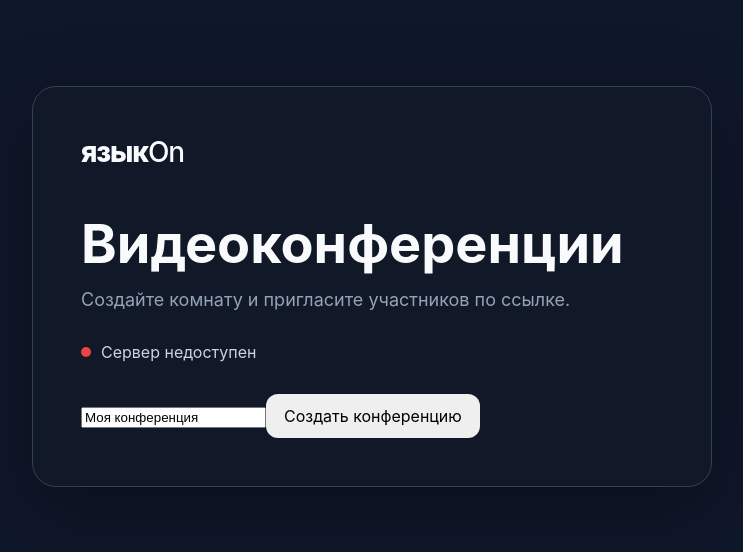
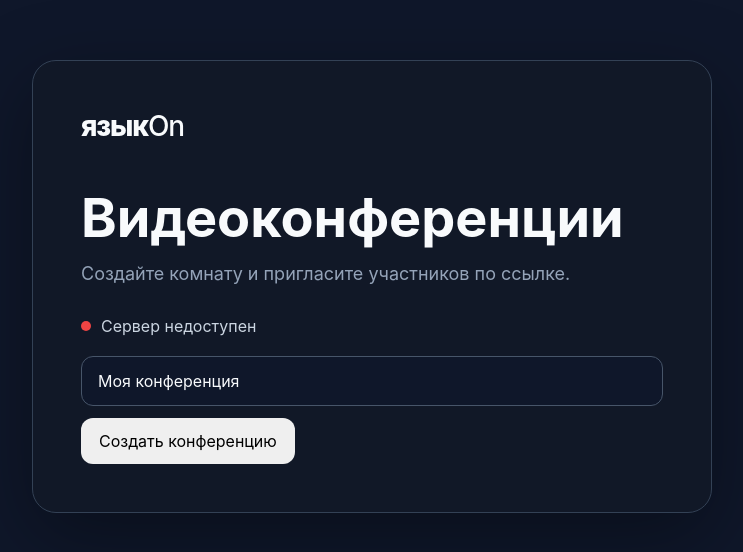
Before and after one commit to Aleksey-Kudrin/yazykOn, a React (Vite) app in the folder web/: page / in a window 1280 px wide. Shown: the part 114-666 px from the top of the page, without its empty margins (268-1011 px from the left). Built offline with nearby package versions, Linux system fonts and the light colour scheme; no server answers.

Commit message:
Style room creation UI

```diff
--- a/web/src/styles.css
+++ b/web/src/styles.css
@@ -44,7 +44,7 @@ p { color: #94a3b8; font-size: 18px; }
   display: flex;
   align-items: center;
   gap: 10px;
-  margin: 32px 0;
+  margin: 32px 0 20px;
   color: #cbd5e1;
 }
 
@@ -57,10 +57,35 @@ p { color: #94a3b8; font-size: 18px; }
 
 .dot.online { background: #22c55e; }
 
+input {
+  width: 100%;
+  margin-bottom: 12px;
+  padding: 14px 16px;
+  border: 1px solid #475569;
+  border-radius: 12px;
+  background: #0f172a;
+  color: #f8fafc;
+  font: inherit;
+}
+
 button {
   border: 0;
   border-radius: 12px;
-  padding: 12px 18px;
+  padding: 13px 18px;
   cursor: pointer;
   font: inherit;
 }
+
+button:disabled { opacity: .6; cursor: wait; }
+
+.room {
+  margin-top: 24px;
+  padding: 18px;
+  border-radius: 14px;
+  background: #0f172a;
+  color: #cbd5e1;
+}
+
+.room strong { display: block; color: #fff; margin-bottom: 8px; }
+.room code { color: #fff; }
+.room a { display: inline-block; margin-top: 12px; color: #93c5fd; }
```
